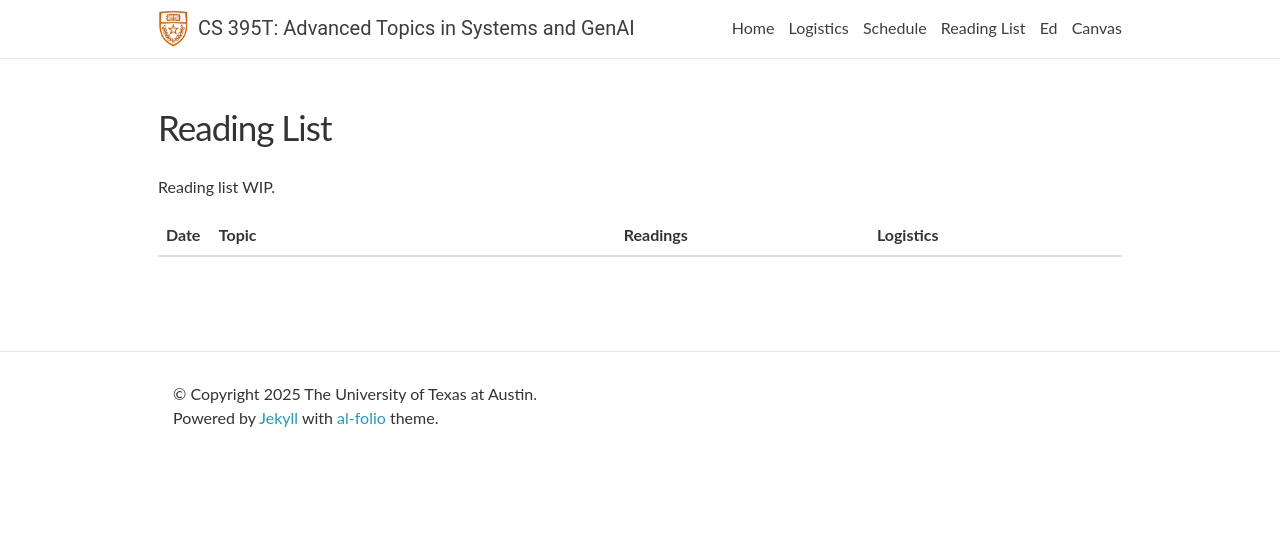
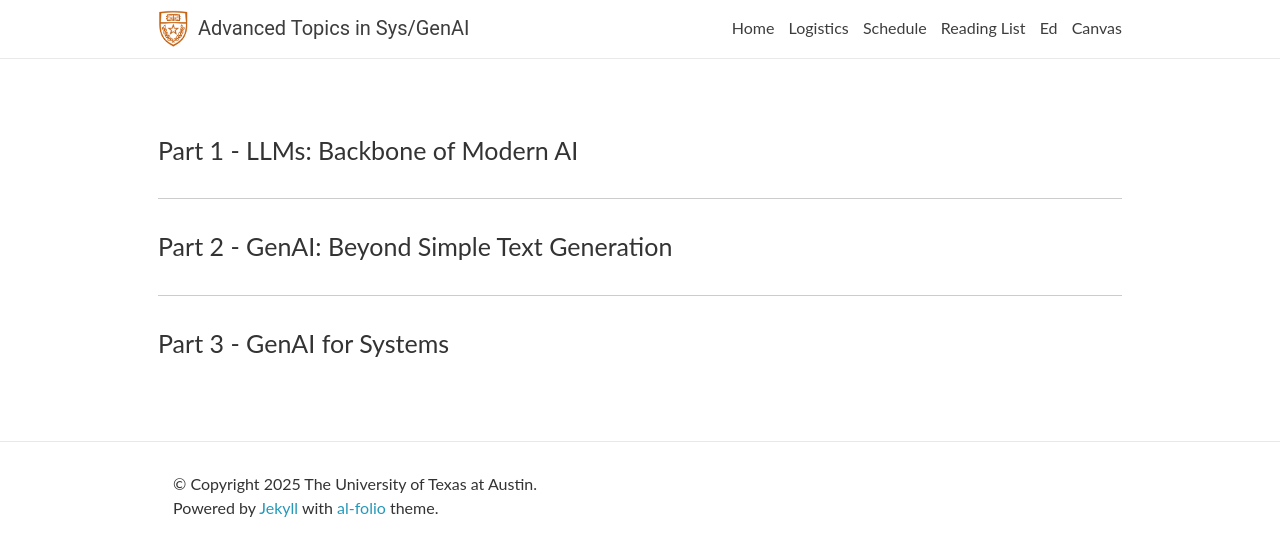
Before and after one commit to utnslab/fa25-adv-topics-in-sys-genai, a Jekyll site: the page built from _pages/reading_list.md, in a window 1280 px wide. Shown: the top 556 px of the page. Built offline with Jekyll 4.4.1, drawn with Linux system fonts in a browser that asks for light colours; nearby versions of some CDN libraries; comment, search, counter and statistics services are not loaded.

Commit message:
Working on reading list

```diff
--- a/_config.yml
+++ b/_config.yml
@@ -2,11 +2,11 @@
 # Site settings
 # -----------------------------------------------------------------------------
 author:
-name: "CS 395T: Advanced Topics in Systems and GenAI"
+name: "Advanced Topics in Sys/GenAI"
 title: Systems and GenAI
 email:
 description: >
-  CS 395T: Advanced Topics in Systems and Generative AI - The University of Texas at Austin - Fall 2025
+  (Fall 2025) CS 395T: Advanced Topics in Systems and Generative AI - The University of Texas at Austin
 footer_text: >
   Powered by <a href="http://jekyllrb.com/" target="_blank">Jekyll</a> with <a href="https://github.com/alshedivat/al-folio">al-folio</a> theme.
 
--- a/_layouts/reading_list.html
+++ /dev/null
@@ -1,33 +0,0 @@
----
-layout: default
----
-<div class="post">
-
-  <header class="post-header">
-    <h1 class="post-title">{{ page.title }}</h1>
-    <h2 class="post-description">{{ page.description }}</h2>
-  </header>
-
-  <article class="post-content {{page.title}} clearfix">
-    <table class="table table-hover">
-      <colgroup>
-        <col style="width:5%">
-        <col style="width:40%">
-        <col style="width:25%">
-        <col style="width:25%">
-      </colgroup>
-      <thead class="thead-light">
-        <tr>
-          <th scope="col"><strong>Date</strong></th>
-          <th scope="col"><strong>Topic</strong></th>
-          <th scope="col"><strong>Readings</strong></th>
-          <th scope="col"><strong>Logistics</strong></th>
-        </tr>
-      </thead>
-      <tbody>
-        {{ content }}
-      </tbody>
-    </table>
-  </article>
-
-</div>
--- a/_pages/reading_list.md
+++ b/_pages/reading_list.md
@@ -1,7 +1,14 @@
 ---
-layout: reading_list
+layout: page
 permalink: /reading-list/
-title: Reading List
+title: ""
 ---
 
-Reading list WIP.
+### Part 1 - LLMs: Backbone of Modern AI
+
+***
+
+### Part 2 - GenAI: Beyond Simple Text Generation
+
+***
+### Part 3 - GenAI for Systems
```
Also changed, not shown: _pages/about.md (+1 -1 lines).
